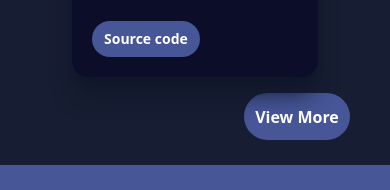
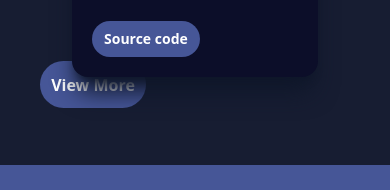
Before and after one commit to jummy16/My-Portfolio, a React (Vite) app: page / in a window 390 px wide. Shown: the part 3579-3769 px from the top of the page. Built offline with nearby package versions, Linux system fonts and the light colour scheme.

Commit message:
Update project.css

```diff
--- a/src/Project/project.css
+++ b/src/Project/project.css
@@ -1,11 +1,12 @@
 .project-btn{
     float: right;
-    margin-top: -2rem;
+    margin-top: -4rem;
     padding: 0.7rem;
 }
-/* @media (max-width:900px) {
+@media (max-width:900px) {
     .project-btn{
         margin-top: -4rem;
+        float: left;
     }
 
-} */
+}
```
